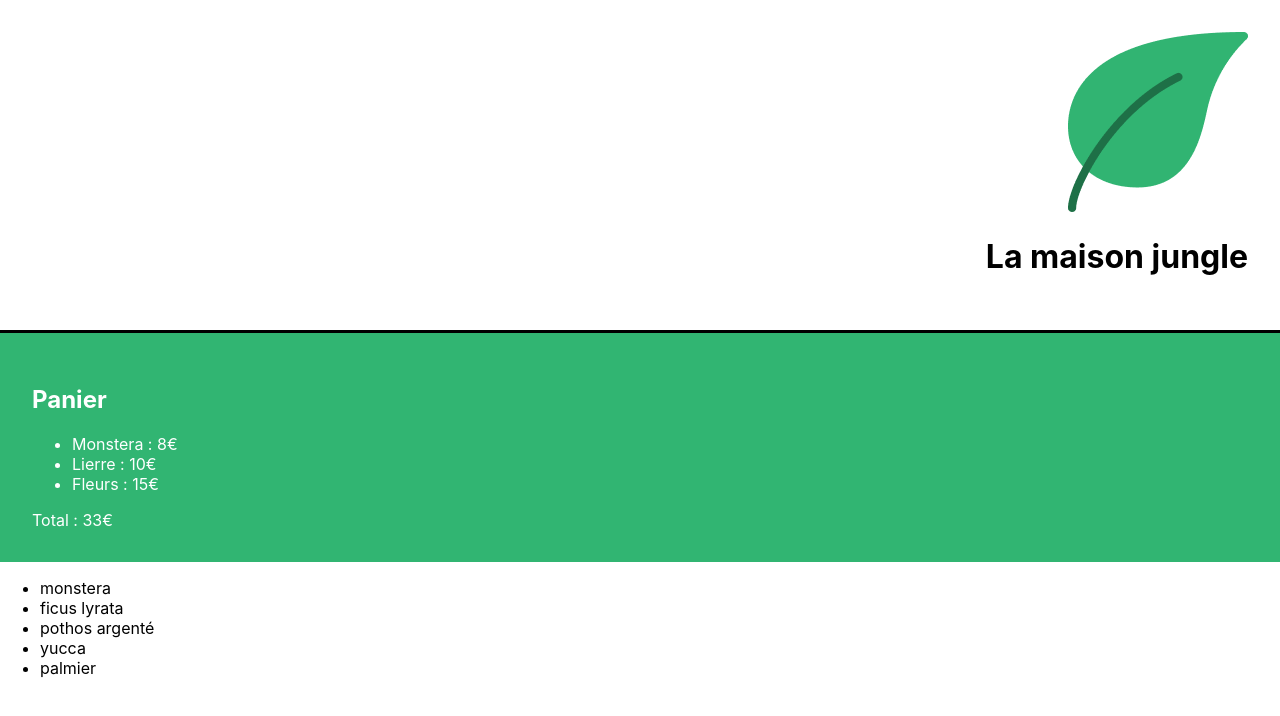
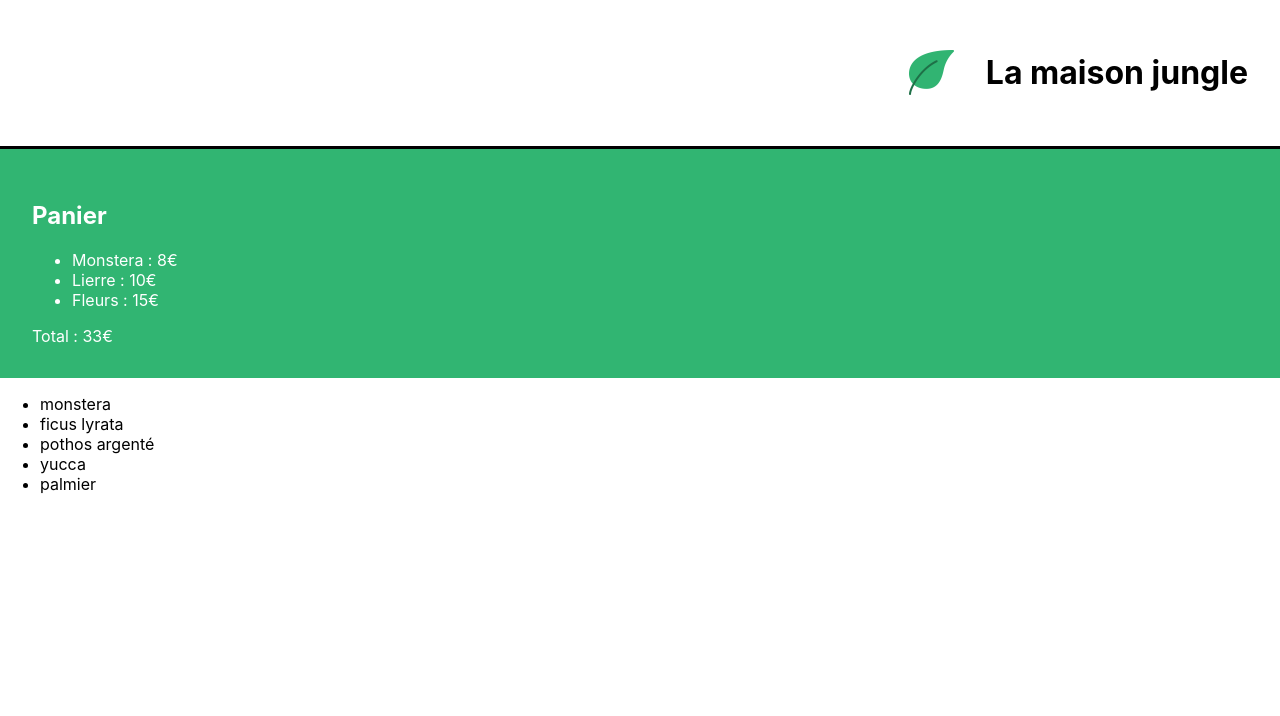
Before and after one commit to MaryamVerdon/la-maison-jungle, a React (Create React App) app: page / in a window 1280 px wide. Shown: the top 716 px of the page. Built offline with nearby package versions, Linux system fonts and the light colour scheme.

Commit message:
modification du css :  ajustement de la bannière

```diff
--- a/src/styles/Banner.css
+++ b/src/styles/Banner.css
@@ -1,6 +1,19 @@
 .lmj-banner {
-    color: black;
-    text-align: right;
-    padding: 32px;
-    border-bottom: solid 3px black;
+	color: black;
+	text-align: right;
+	padding: 32px;
+	border-bottom: solid 3px black;
+	display: flex;
+	justify-content: flex-end;
+	flex-direction: row;
+	align-items: center;
 }
+
+.lmj-title {
+	padding-left: 32px;
+}
+
+.lmj-logo {
+	height: 45px;
+	width: 45px;
+}
```
